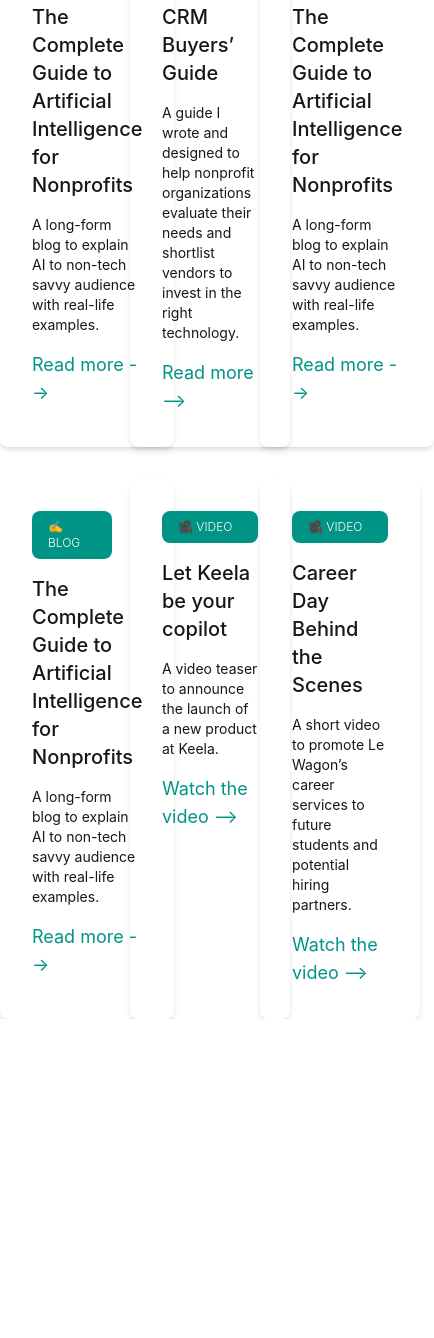
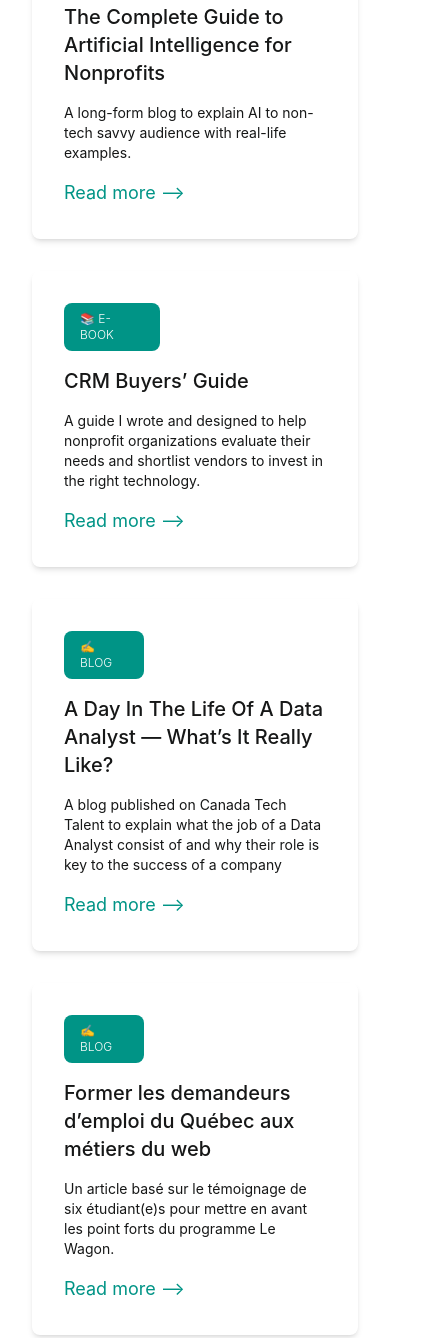
Before and after one commit to Inesalvergne/my-portfolio, a website built with webpack: page src/pages/marketing.html in a window 390 px wide. Shown: the part 567-1905 px from the top of the page, 434 px wide, since content can reach past the window. Before the commit the page ends 1586 px from the top, so only its background shows below. Built offline with nearby package versions, Linux system fonts and the light colour scheme; files whose address does not match are found by name.

Commit message:
marketing page responsive on mobile

```diff
--- a/src/pages/marketing.html
+++ b/src/pages/marketing.html
@@ -51,7 +51,7 @@
     <h3>A sample of the content I've created</h3>
   </div>
 
-  <div class="grid gap-y-8 grid-cols-3">
+  <div class="grid gap-y-8 desktop:grid-cols-3 mobile:grid-cols-1 mobile:m-8">
 
     <div class="bg-white desktop:w-[380px] mx-auto rounded-lg shadow-md text-left p-8">
       <p class="tag w-20">✍️ BLOG</p>
@@ -64,35 +64,35 @@
       <p class="tag w-24">📚 E-BOOK</p>
       <h4 class="mb-4">CRM Buyers’ Guide</h4>
       <p>A guide I wrote and designed to help nonprofit organizations evaluate their needs and shortlist vendors to invest in the right technology.</p>
-      <a href="" class="text-dark-green text-lg hover:font-bold"> Read more --> </a>
+      <a href="https://drive.google.com/file/d/1gymAAVhCK0lwj3XYB4miIZs_Zi2dXuVm/view" class="text-dark-green text-lg hover:font-bold"> Read more --> </a>
     </div>
 
     <div class="bg-white desktop:w-[380px] mx-auto rounded-lg shadow-md text-left p-8">
       <p class="tag w-20">✍️ BLOG</p>
-      <h4 class="mb-4">The Complete Guide to Artificial Intelligence for Nonprofits</h4>
-      <p>A long-form blog to explain AI to non-tech savvy audience with real-life examples.</p>
-      <a href="" class="text-dark-green text-lg hover:font-bold"> Read more --> </a>
+      <h4 class="mb-4">A Day In The Life Of A Data Analyst — What’s It Really Like?</h4>
+      <p>A blog published on Canada Tech Talent to explain what the job of a Data Analyst consist of and why their role is key to the success of a company</p>
+      <a href="https://techtalent.ca/what-is-it-like-being-a-data-analyst/" class="text-dark-green text-lg hover:font-bold"> Read more --> </a>
     </div>
 
     <div class="bg-white desktop:w-[380px] mx-auto rounded-lg shadow-md text-left p-8">
       <p class="tag w-20">✍️ BLOG</p>
-      <h4 class="mb-4">The Complete Guide to Artificial Intelligence for Nonprofits</h4>
-      <p>A long-form blog to explain AI to non-tech savvy audience with real-life examples.</p>
-      <a href="" class="text-dark-green text-lg hover:font-bold"> Read more --> </a>
+      <h4 class="mb-4">Former les demandeurs d’emploi du Québec aux métiers du web</h4>
+      <p>Un article basé sur le témoignage de six étudiant(e)s pour mettre en avant les point forts du programme Le Wagon.</p>
+      <a href="https://www.lewagon.com/fr/blog/reconversion-tech-demandeurs-emploi" class="text-dark-green text-lg hover:font-bold"> Read more --> </a>
     </div>
 
     <div class="bg-white desktop:w-[380px] mx-auto rounded-lg shadow-md text-left p-8">
       <p class="tag w-24">🎥 VIDEO</p>
       <h4 class="mb-4">Let Keela be your copilot</h4>
       <p>A video teaser to announce the launch of a new product at Keela.</p>
-      <a href="" class="text-dark-green text-lg hover:font-bold"> Watch the video --> </a>
+      <a href="https://drive.google.com/file/d/1eQ5pCo_ZELAn-NbpX3y1Xqd6xz9J49dW/view" class="text-dark-green text-lg hover:font-bold"> Watch the video --> </a>
     </div>
 
     <div class="bg-white desktop:w-[380px] mx-auto rounded-lg shadow-md text-left p-8">
       <p class="tag w-24">🎥 VIDEO</p>
       <h4 class="mb-4">Career Day Behind the Scenes</h4>
       <p>A short video to promote Le Wagon’s career services to future students and potential hiring partners.</p>
-      <a href="" class="text-dark-green text-lg hover:font-bold"> Watch the video --> </a>
+      <a href="https://www.youtube.com/watch?v=lyiXwIW1hRE" class="text-dark-green text-lg hover:font-bold"> Watch the video --> </a>
     </div>
 
   </div>
```
